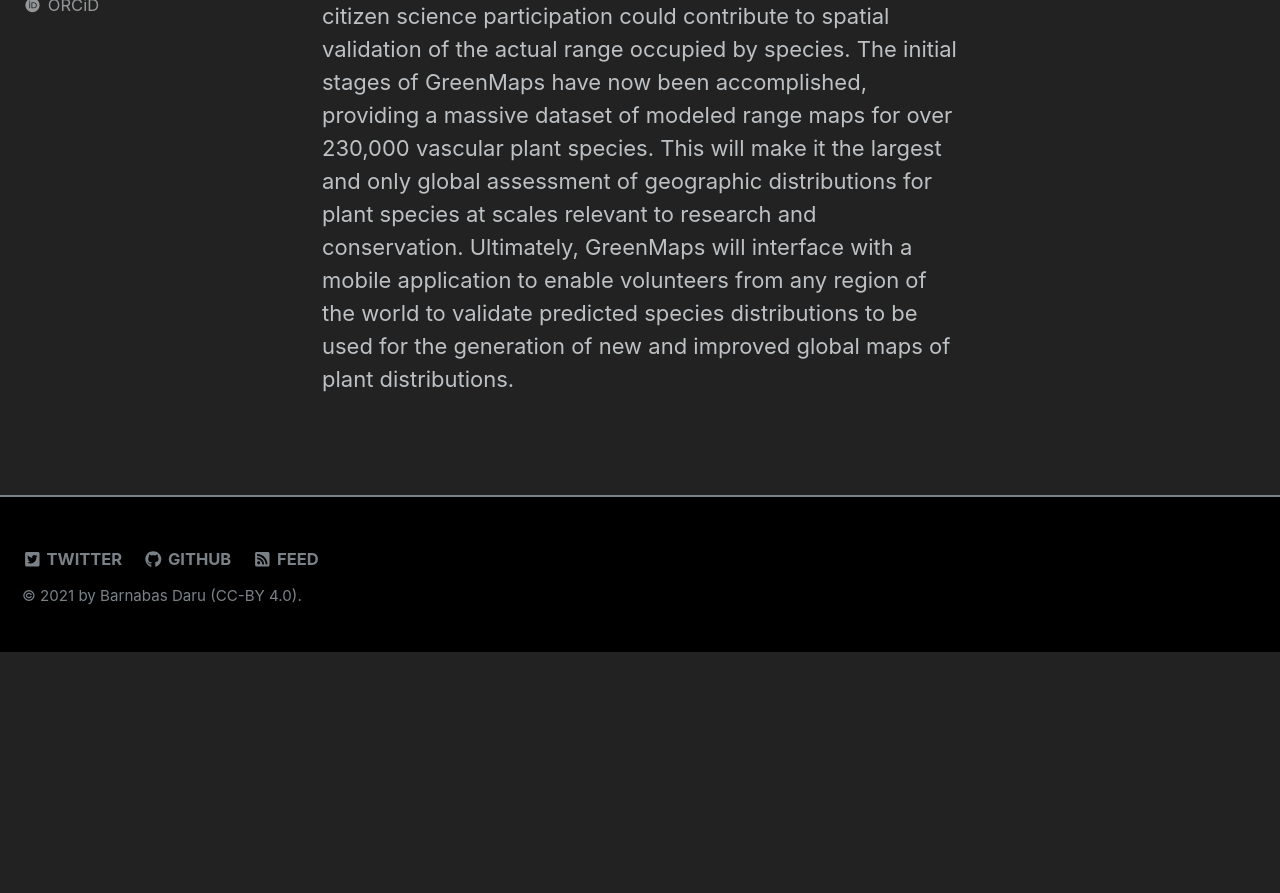
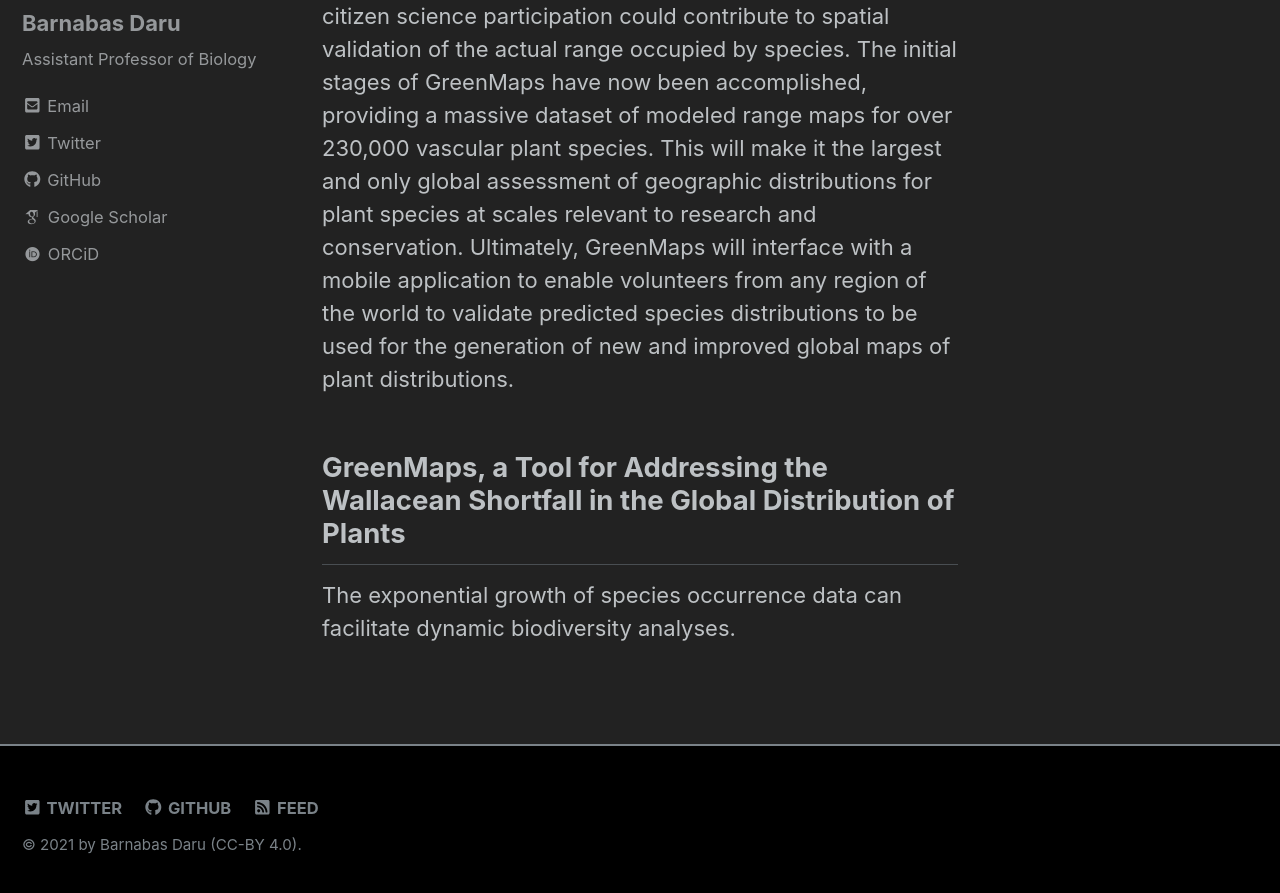
Before and after one commit to darunabas/darulab.github.io, a Jekyll site: the page built from _pages/research.html, in a window 1280 px wide and 900 px high, scrolled down 939 px. Shown: the top 893 px of the window. Built offline with Jekyll 4.4.1, drawn with Linux system fonts in a browser that asks for light colours; nearby versions of some CDN libraries; some web fonts are replaced; before the commit the page ends 1591 px from its top, so only the background shows below that.

Commit message:
Update research.html

```diff
--- a/_pages/research.html
+++ b/_pages/research.html
@@ -14,3 +14,6 @@
 
 <h2> GreenMaps, a Tool for Addressing the Wallacean Shortfall in the Global Distribution of Plants</h2>
 The exponential growth of species occurrence data can facilitate dynamic biodiversity analyses. However, raw biodiversity data alone should not be used indiscriminately due to inherent sampling biases, impediments that contribute to the Wallacean shortfall (i.e. the paucity of species’ geographic information). It has been suggested that the Wallacean shortfall is a common phenomenon across taxa, however, there is no global assessment geared toward overcoming this impediment for plants, despite the fundamental role of plants in ecosystem stability, food security and biodiversity conservation. Here, we propose GreenMaps, a new tool that will permit a rapid initial assessment of the Wallacean shortfall for plants by building base maps of species’ predicted distributions upon which citizen science participation could contribute to spatial validation of the actual range occupied by species. The initial stages of GreenMaps have now been accomplished, providing a massive dataset of modeled range maps for over 230,000 vascular plant species. This will make it the largest and only global assessment of geographic distributions for plant species at scales relevant to research and conservation. Ultimately, GreenMaps will interface with a mobile application to enable volunteers from any region of the world to validate predicted species distributions to be used for the generation of new and improved global maps of plant distributions.
+
+<h2> GreenMaps, a Tool for Addressing the Wallacean Shortfall in the Global Distribution of Plants</h2>
+The exponential growth of species occurrence data can facilitate dynamic biodiversity analyses.
```
